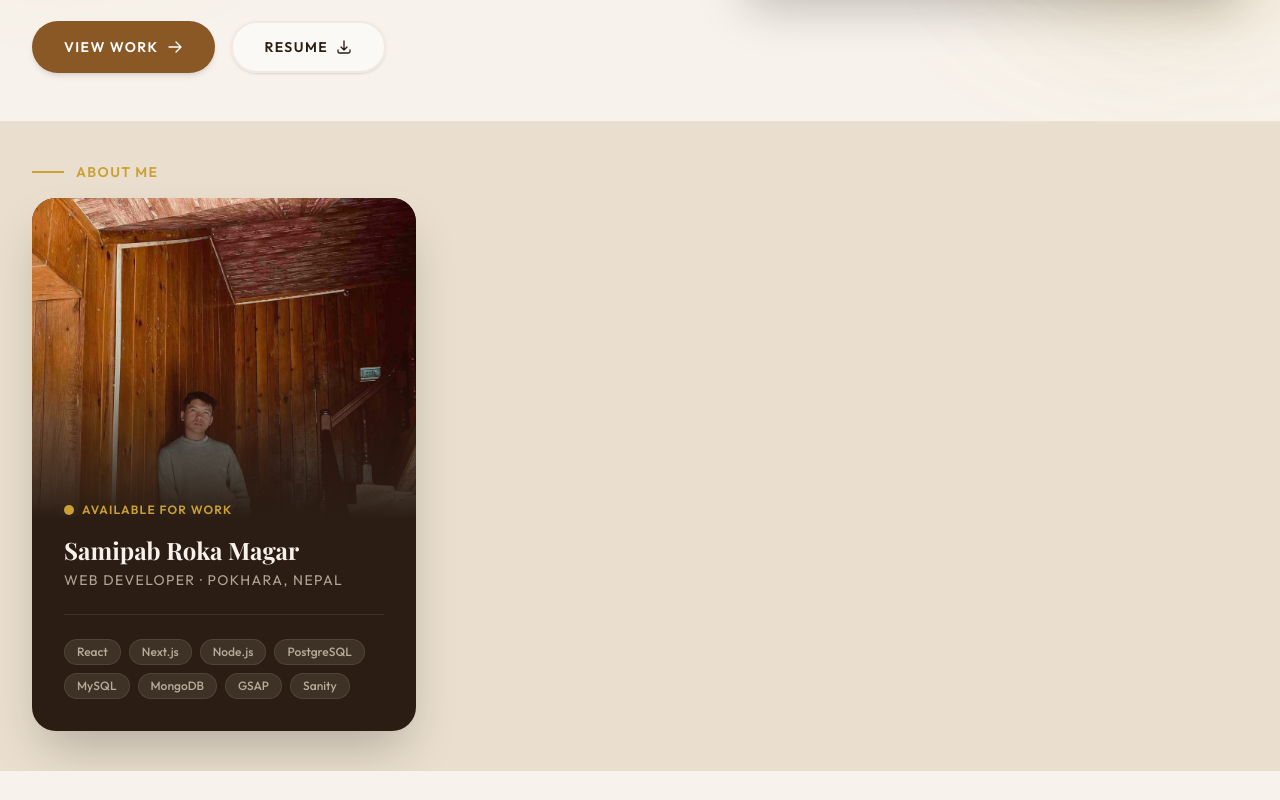
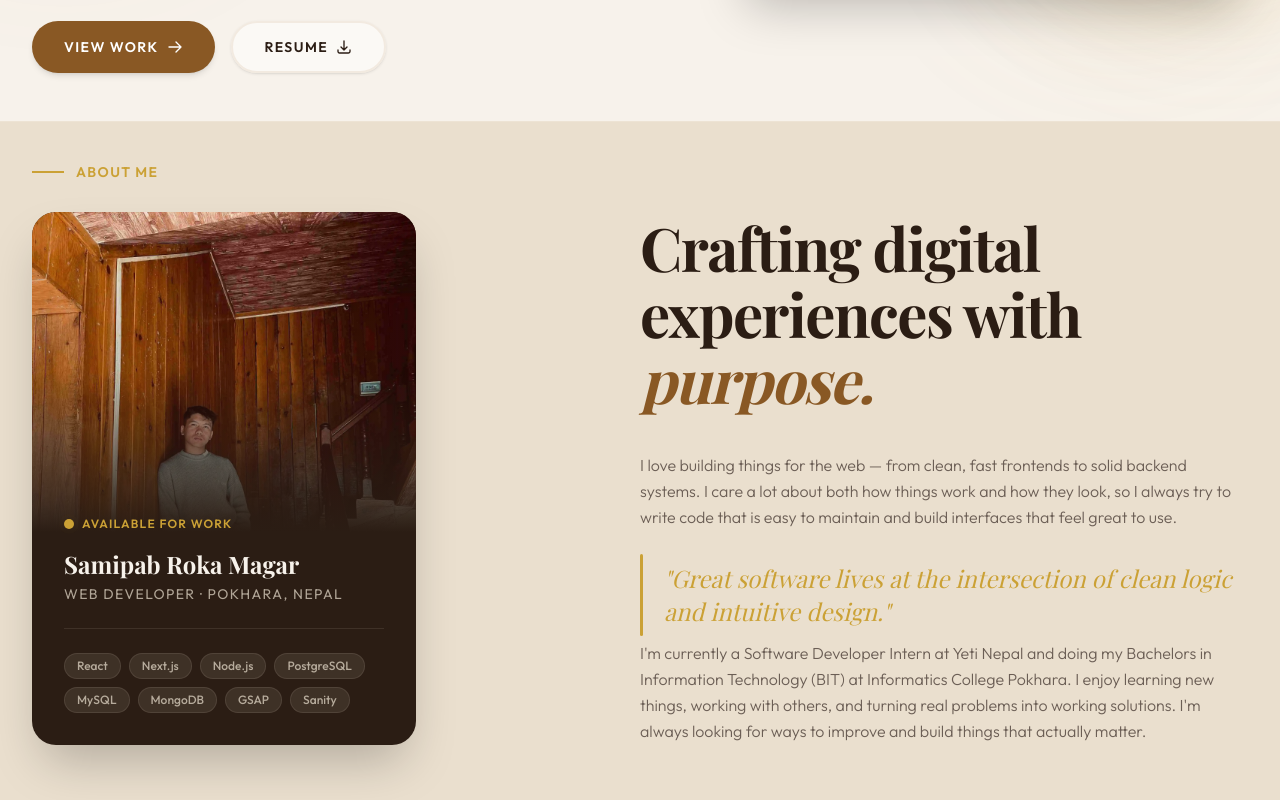
Before and after one commit to samipabMagar/portfolio, a Next.js app: page / in a window 1280 px wide. Shown: the part 604-1404 px from the top of the page. Before the commit the page ends 1375 px from the top, so only its background shows below. Built offline with nearby package versions, Linux system fonts and the light colour scheme; a web font is replaced by a local one.

Commit message:
Enhance About section with detailed content and layout improvements

```diff
--- a/app/layout.tsx
+++ b/app/layout.tsx
@@ -16,9 +16,6 @@ const playfair = Playfair_Display({
 export const metadata: Metadata = {
   title: "SRM | Portfolio",
   description: "A professional portfolio",
-  icons: {
-    icon: "/favicon.png",
-  },
 };
 
 export default function RootLayout({
--- a/components/home/About.tsx
+++ b/components/home/About.tsx
@@ -73,7 +73,41 @@ export function About() {
             </div>
           </div>
 
+          {/* Right: Content */}
+          <div className="flex flex-col justify-center py-4">
+            <h2 className="text-4xl md:text-5xl lg:text-6xl font-serif font-bold text-text-primary tracking-tight mb-10 leading-[1.1]">
+              Crafting digital <br className="hidden sm:block" />
+              experiences with{" "}
+              <span className="italic text-brand">purpose.</span>
+            </h2>
 
+            <div className="space-y-6 text-base text-text-secondary leading-relaxed font-light">
+              <p>
+                I love building things for the web — from clean, fast frontends
+                to solid backend systems. I care a lot about both how things
+                work and how they look, so I always try to write code that is
+                easy to maintain and build interfaces that feel great to use.
+              </p>
+
+              {/* Highlighted Quote */}
+              <div className="relative pl-6 py-2 my-1">
+                <div className="absolute left-0 top-0 bottom-0 w-[3px] bg-accent rounded-full" />
+                <p className="text-2xl font-serif italic text-accent leading-snug">
+                  "Great software lives at the intersection of clean logic and
+                  intuitive design."
+                </p>
+              </div>
+
+              <p>
+                I'm currently a Software Developer Intern at Yeti Nepal and
+                doing my Bachelors in Information Technology (BIT) at
+                Informatics College Pokhara. I enjoy learning new things,
+                working with others, and turning real problems into working
+                solutions. I'm always looking for ways to improve and build
+                things that actually matter.
+              </p>
+            </div>
+          </div>
         </div>
       </div>
     </section>
```
Also changed, not shown: app/favicon.png (deleted).
